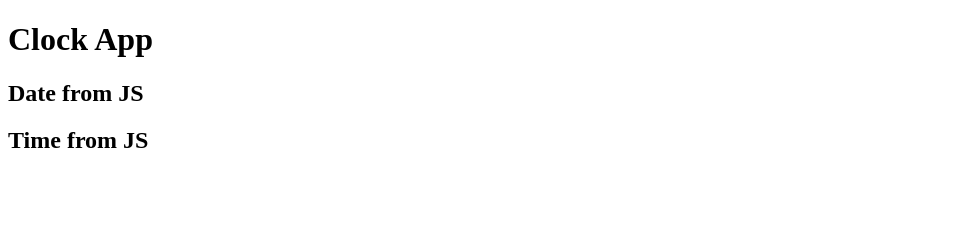
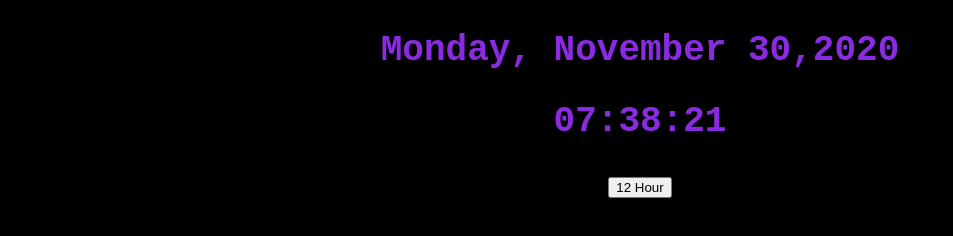
Before and after one commit to g-martelly/clock-app, a plain HTML site: page index.html in a window 1280 px wide. Shown: the whole page, without its empty margins (0-953 px from the left). Drawn offline with Linux system fonts and the light colour scheme.

Commit message:
Develop (#1)
* Date and Time and are working.

* Added 12/24hr toggle button

* Fixed toggle button bug and updated button label

* Fixed day bug and added CSS

```diff
--- a/index.html
+++ b/index.html
@@ -3,14 +3,18 @@
 
 <head>
     <title>Clock App</title>
+    <link rel="stylesheet" href="style.css">
 
 </head>
 
 <body>
-    <h1 id="app-title">Clock App</h1>
+
     <div id="clock">
-        <h2 id="date">Day, Date</h2>
-        <h2 id="time">HH:MM:SS</h2>
+        <h2 id="date"></h2>
+        <h2 id="24hourFormat"></h2>
+        <h2 id="12hourFormat"></h2>
+
+        <button id="toggleButton" onclick="toggleFormat">12 Hour</button>
     </div>
     <script src="script.js"></script>
 </body>
--- a/script.js
+++ b/script.js
@@ -1,6 +1,76 @@
-var dateField = document.getElementById('date');
-var timeField = document.getElementById('time');
 
-console.log(dateField);
-dateField.innerText = "Date from JS";
-timeField.innerText = "Time from JS";
+const timer = setInterval(displayDateAndTime, 1000);
+var toggle = 24;
+document.getElementById('12hourFormat').hidden = true;
+
+function displayDateAndTime() {
+    //Get date
+    const date = new Date();
+    var daysOfTheWeek = ["Sunday","Monday","Tuesday","Wednesday","Thursday","Friday","Saturday"];
+    var months = ["January","February","March","April","May","June","July","August","September","October","November","December"];
+    var currentDay= daysOfTheWeek[date.getDay()];
+    var month = months[date.getMonth()];
+    var year = date.getFullYear();
+    var day = date.getDate();
+
+   // console.log("day is + " + day + " " + date);
+
+    //Get time
+    var hour = date.getHours();
+    var minute = date.getMinutes();
+    var seconds = date.getSeconds();
+
+    //Add leading zeros for the time
+    hour = ("0" + hour).slice(-2);
+    minute = ("0" + minute).slice(-2);
+    seconds = ("0" + seconds).slice(-2);
+
+    //Grab and update the HTML elements
+    var dateField = document.getElementById('date');
+    var timeField24h= document.getElementById('24hourFormat');
+    var timeField12h= document.getElementById('12hourFormat');
+
+    dateField.innerHTML = currentDay + ", " + month + " " + day + "," + year;
+    timeField24h.innerHTML = hour + ":" + minute + ":" + seconds;
+    timeField12h.innerHTML = calculateHour() + ":" + minute + ":" + seconds + " " + am_pm();
+
+    function am_pm () {
+        if (hour > 11) {
+            return "PM";
+        } else {
+            return "AM";
+        }
+    }
+
+    function calculateHour(){
+        var h = date.getHours()
+        if (h == 0) {
+            return 12;
+        }
+         if (hour > 12) {
+            return h - 12;
+        } else {
+            return hour;
+        }
+
+    }
+}
+
+document.getElementById("toggleButton").onclick = function() {toggleFormat()};
+
+function toggleFormat() {
+    if (toggle === 24){
+        document.getElementById('24hourFormat').hidden = true;
+        document.getElementById('12hourFormat').hidden = false;
+        document.getElementById("toggleButton").innerHTML = "24 Hour";
+        toggle = 12;
+
+    } else {
+        document.getElementById('24hourFormat').hidden = false;
+        document.getElementById('12hourFormat').hidden = true;
+        document.getElementById("toggleButton").innerHTML = "12 Hour";
+        toggle = 24;
+    };
+
+
+}
--- a/style.css
+++ b/style.css
@@ -0,0 +1,15 @@
+body
+{
+    font-family: Impact, Haettenschweiler, 'Arial Narrow Bold', sans-serif;
+    font-size: 12;
+    background-color: black;
+
+}
+
+div#clock
+{
+    font-family: 'Courier New', Courier, monospace;
+    font-size: 24px;
+    color: blueviolet;
+    text-align: center;
+}
```
